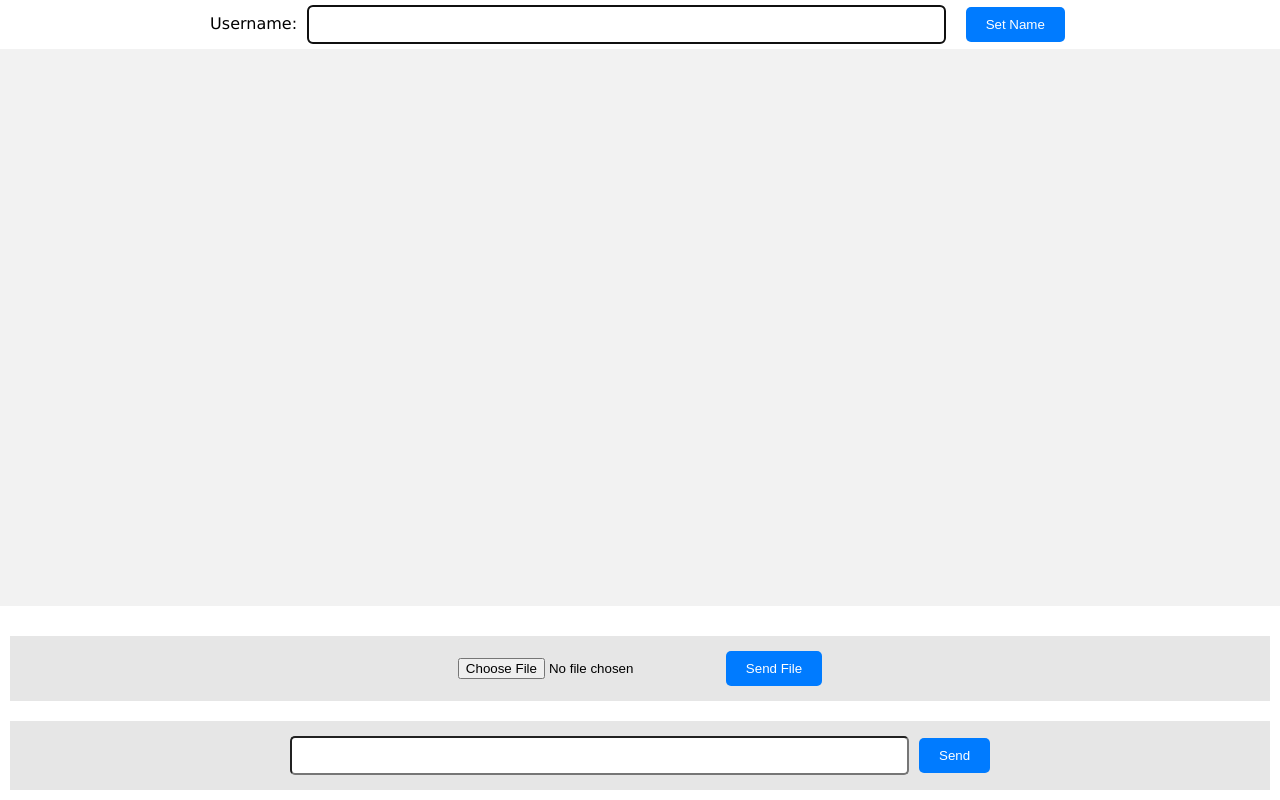
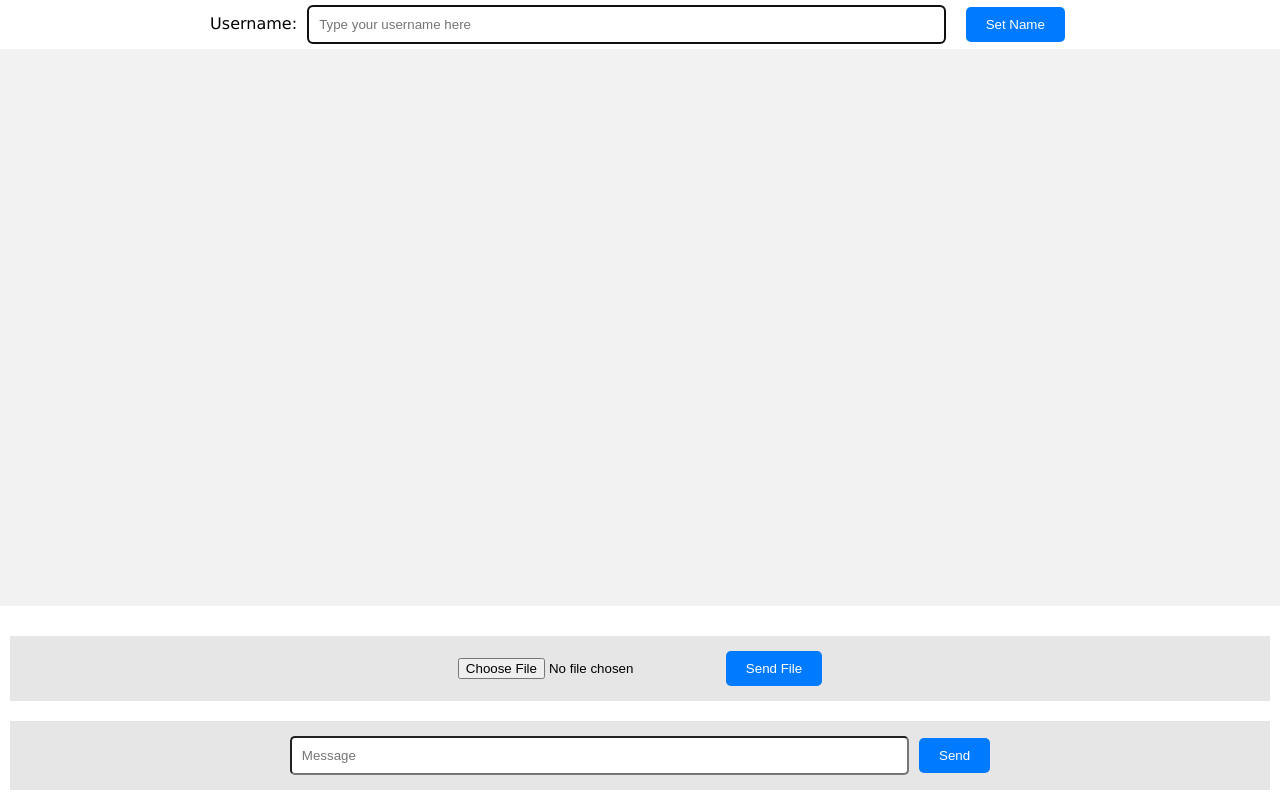
Before and after one commit to DCoder206/network-chat-file-share, a plain HTML site: page src/index.html in a window 1280 px wide. Drawn offline with nearby package versions, Linux system fonts and the light colour scheme; no server answers.

Commit message:
Update index.html

```diff
--- a/src/index.html
+++ b/src/index.html
@@ -4,12 +4,13 @@
     <meta charset="UTF-8">
     <meta name="viewport" content="width=device-width, initial-scale=1.0">
     <title>Network chat</title>
+    <link rel="icon" href="./chat-logo.png">
     <link rel="stylesheet" href="./style.css">
 </head>
 <body>
     <div id="userName">
         <label for="nameInput">Username:</label>
-        <input type="text" id="nameInput" autofocus/>
+        <input type="text" id="nameInput" placeholder="Type your username here" autofocus/>
         <button onclick="setUsername()" id="setNameButton">Set Name</button>
     </div>
     <div id="messages"></div>
@@ -18,7 +19,7 @@
         <button onclick="sendFile()">Send File</button>
     </div>
     <div id="messageSharing">
-        <input type="text" id="messageInput" />
+        <input type="text" id="messageInput" placeholder="Message"/>
         <button onclick="sendMessage()" id="sendMessageButton">Send</button>
     </div>
     <script src="https://cdnjs.cloudflare.com/ajax/libs/socket.io/4.0.1/socket.io.js"></script>
```
